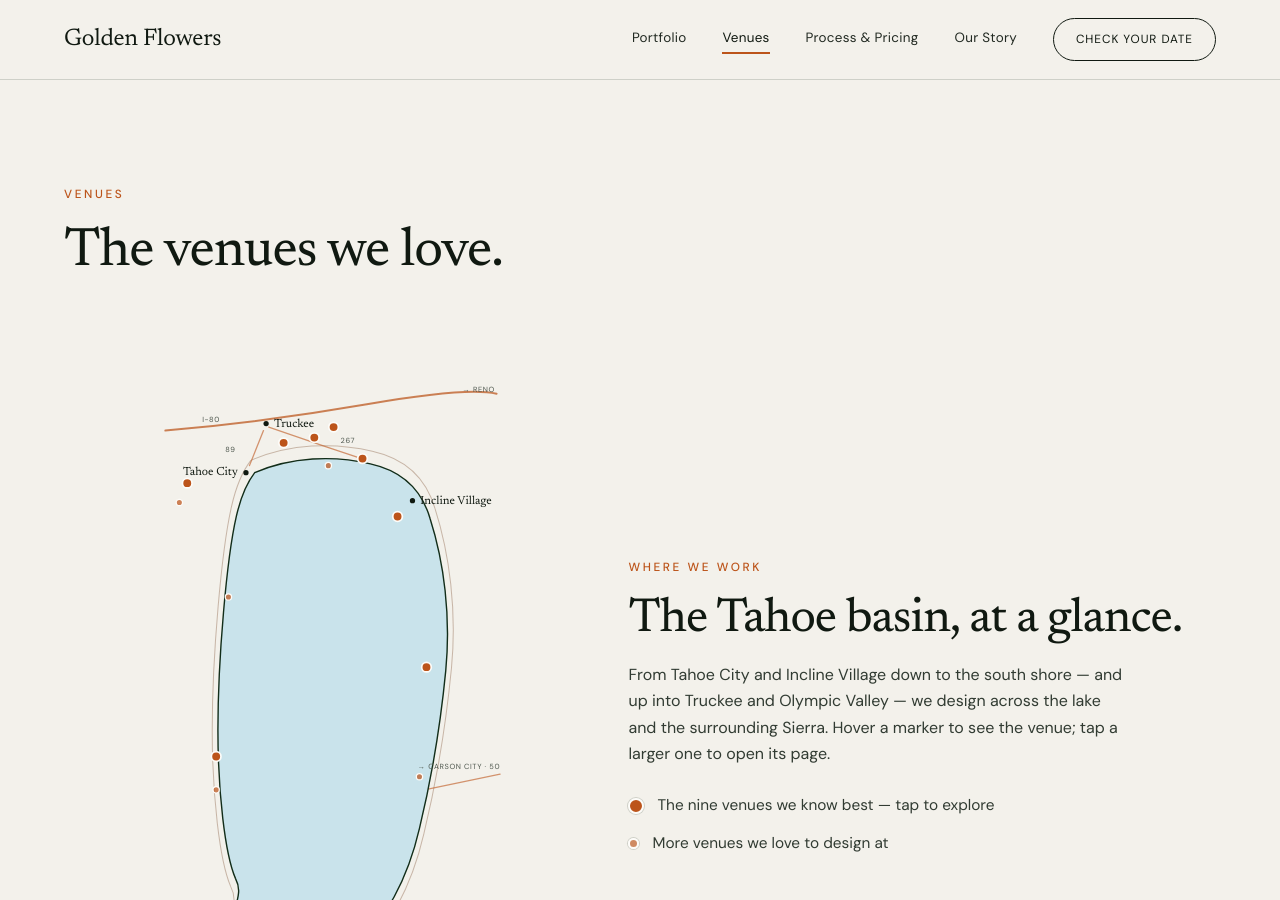
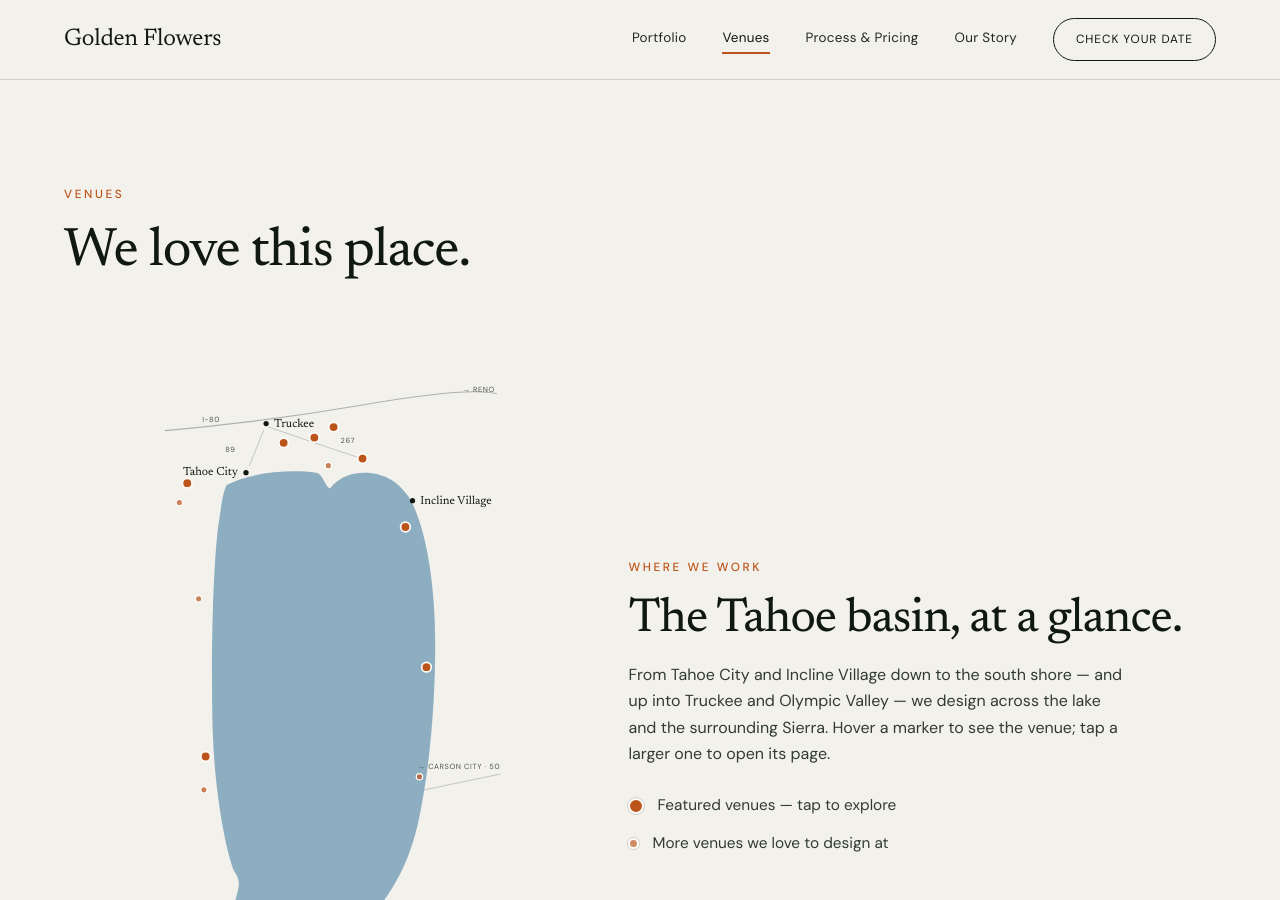
Before and after one commit to jshplhm/goldenflowers, a Jekyll site: the page built from venues/index.md, in a window 1280 px wide and 900 px high. Built offline with Jekyll 4.4.1, drawn with Linux system fonts in a browser that asks for light colours; some of the changed text lies outside the part shown.

Commit message:
Venues: real flat Tahoe outline + copy
- Redrew the lake to the actual Tahoe silhouette (notched top, Emerald Bay
  dimple, straighter sides); flat dusty-blue fill, no outline; dropped the
  perimeter ring and lightened highways for a simpler, modern look (per refs).
- Moved west/NE dots back onto the shoreline for the new shape.
- Copy: H1 "We love this place."; the nine are now "Featured venues".

Co-Authored-By: Claude Opus 4.8 <noreply@anthropic.com>

```diff
--- a/assets/css/redesign.css
+++ b/assets/css/redesign.css
@@ -473,10 +473,9 @@ body.menu-open .mobile-menu{transform:none;}
 .map-legend .lg-dot{width:16px;height:16px;border-radius:50%;background:var(--terra);border:2px solid var(--paper);box-shadow:0 0 0 1px var(--line);flex:none;}
 .map-legend .lg-dot.sm{width:11px;height:11px;background:oklch(57% .15 45/.65);}
 /* SVG map elements */
-.t-lake{fill:oklch(90% .03 218);stroke:var(--forest);stroke-width:1.6;stroke-linejoin:round;}
-.t-ring{fill:none;stroke:oklch(64% .05 55);stroke-width:1.1;opacity:.55;}
-.t-hwy{fill:none;stroke:var(--terra);stroke-width:1.5;stroke-linecap:round;opacity:.6;}
-.t-hwy.maj{stroke-width:2.2;opacity:.72;}
+.t-lake{fill:oklch(73% .045 236);stroke:none;}
+.t-hwy{fill:none;stroke:oklch(55% .02 250);stroke-width:1;stroke-linecap:round;opacity:.4;}
+.t-hwy.maj{stroke-width:1.3;opacity:.5;}
 .t-lab{font-family:var(--b);font-size:8.5px;fill:var(--mute);letter-spacing:.08em;text-transform:uppercase;}
 .t-city circle{fill:var(--ink);}
 .t-city text{font-family:var(--d);font-size:13.5px;fill:var(--ink);}
--- a/venues/index.md
+++ b/venues/index.md
@@ -10,7 +10,7 @@ canonical_url: https://goldenflorals.com/venues
 <!-- HEADER -->
 <section class="block venues-head" style="padding-top:clamp(120px,15vw,180px);padding-bottom:clamp(8px,2vw,20px);">
   <span class="lab">Venues</span>
-  <h1 class="h-lg">The venues we love.</h1>
+  <h1 class="h-lg">We love this place.</h1>
 </section>
 
 <!-- CUSTOM TAHOE MAP -->
@@ -18,11 +18,8 @@ canonical_url: https://goldenflorals.com/venues
   <div class="map-figure">
     <svg class="tahoe" viewBox="0 0 480 760" xmlns="http://www.w3.org/2000/svg" role="group" aria-label="Map of Lake Tahoe wedding venues">
       <defs>
-        <path id="tahoe-lake" d="M172 108 C214 90 262 88 304 98 C340 106 362 126 372 160 C388 210 396 272 390 334 C384 396 374 456 360 514 C348 566 324 616 284 654 C258 678 222 688 190 679 C167 672 156 649 150 618 C146 601 160 590 150 571 C138 543 130 472 130 402 C130 320 140 206 151 158 C156 136 162 121 172 108 Z"/>
+        <path id="tahoe-lake" d="M140 122 C168 108 210 104 242 108 C250 109 252 124 258 126 C264 118 276 108 296 108 C318 108 334 116 348 136 C366 166 378 230 378 302 C378 372 372 442 360 500 C350 552 326 598 284 636 C258 656 220 664 188 657 C168 653 156 632 150 608 C146 591 162 580 148 562 C137 531 126 467 124 402 C122 322 124 222 130 172 C134 146 135 132 140 122 Z"/>
       </defs>
-
-      <!-- perimeter ring road (just outside the shoreline) -->
-      <use href="#tahoe-lake" class="t-ring" transform="translate(260 388) scale(1.05) translate(-260 -388)"/>
 
       <!-- highways -->
       <path class="t-hwy maj" d="M70 60 Q185 50 300 30 T448 18"/>
@@ -57,13 +54,13 @@ canonical_url: https://goldenflorals.com/venues
       <a href="{{ site.baseurl }}/venues/schaffers-camp" class="t-pin" aria-label="Schaffer's Camp — view venue"><circle class="t-dot" cx="262" cy="56" r="5.5"/><text class="t-vlabel" x="271" y="54">Schaffer's Camp</text></a>
       <a href="{{ site.baseurl }}/venues/palisades-high-camp" class="t-pin" aria-label="Palisades High Camp — view venue"><circle class="t-dot" cx="95" cy="120" r="5.5"/><text class="t-vlabel" x="104" y="123">Palisades High Camp</text></a>
       <a href="{{ site.baseurl }}/venues/martis-camp" class="t-pin" aria-label="Martis Camp — view venue"><circle class="t-dot" cx="205" cy="74" r="5.5"/><text class="t-vlabel" x="214" y="78">Martis Camp</text></a>
-      <a href="{{ site.baseurl }}/venues/hyatt-regency-lake-tahoe" class="t-pin" aria-label="Hyatt Regency Lake Tahoe — view venue"><circle class="t-dot" cx="335" cy="158" r="5.5"/><text class="t-vlabel" x="326" y="161" text-anchor="end">Hyatt Regency</text></a>
-      <a href="{{ site.baseurl }}/venues/hellman-ehrman-mansion" class="t-pin" aria-label="Hellman-Ehrman Mansion — view venue"><circle class="t-dot" cx="128" cy="432" r="5.5"/><text class="t-vlabel" x="137" y="435">Hellman-Ehrman</text></a>
+      <a href="{{ site.baseurl }}/venues/hyatt-regency-lake-tahoe" class="t-pin" aria-label="Hyatt Regency Lake Tahoe — view venue"><circle class="t-dot" cx="344" cy="170" r="5.5"/><text class="t-vlabel" x="353" y="173">Hyatt Regency</text></a>
+      <a href="{{ site.baseurl }}/venues/hellman-ehrman-mansion" class="t-pin" aria-label="Hellman-Ehrman Mansion — view venue"><circle class="t-dot" cx="116" cy="432" r="5.5"/><text class="t-vlabel" x="107" y="435" text-anchor="end">Hellman-Ehrman</text></a>
       <a href="{{ site.baseurl }}/venues/north-tahoe-event-center" class="t-pin" aria-label="North Tahoe Event Center — view venue"><circle class="t-dot" cx="295" cy="92" r="5.5"/><text class="t-vlabel" x="304" y="90">North Tahoe Event Center</text></a>
 
       <!-- venues we love (small, name only) -->
-      <g class="t-pin" tabindex="0" role="img" aria-label="West Shore Cafe &amp; Inn"><circle class="t-dot sm" cx="128" cy="470" r="3.6"/><text class="t-vlabel" x="137" y="473">West Shore Cafe</text></g>
-      <g class="t-pin" tabindex="0" role="img" aria-label="Sunnyside"><circle class="t-dot sm" cx="142" cy="250" r="3.6"/><text class="t-vlabel" x="151" y="253">Sunnyside</text></g>
+      <g class="t-pin" tabindex="0" role="img" aria-label="West Shore Cafe &amp; Inn"><circle class="t-dot sm" cx="114" cy="470" r="3.6"/><text class="t-vlabel" x="105" y="473" text-anchor="end">West Shore Cafe</text></g>
+      <g class="t-pin" tabindex="0" role="img" aria-label="Sunnyside"><circle class="t-dot sm" cx="108" cy="252" r="3.6"/><text class="t-vlabel" x="99" y="255" text-anchor="end">Sunnyside</text></g>
       <g class="t-pin" tabindex="0" role="img" aria-label="Gar Woods Grill &amp; Pier"><circle class="t-dot sm" cx="256" cy="100" r="3.6"/><text class="t-vlabel" x="265" y="103">Gar Woods</text></g>
       <g class="t-pin" tabindex="0" role="img" aria-label="PlumpJack at Palisades"><circle class="t-dot sm" cx="86" cy="142" r="3.6"/><text class="t-vlabel" x="95" y="145">PlumpJack</text></g>
       <g class="t-pin" tabindex="0" role="img" aria-label="Tahoe Blue Estate"><circle class="t-dot sm" cx="360" cy="455" r="3.6"/><text class="t-vlabel" x="351" y="458" text-anchor="end">Tahoe Blue Estate</text></g>
@@ -76,7 +73,7 @@ canonical_url: https://goldenflorals.com/venues
     <h2>The Tahoe basin, at a glance.</h2>
     <p>From Tahoe City and Incline Village down to the south shore — and up into Truckee and Olympic Valley — we design across the lake and the surrounding Sierra. Hover a marker to see the venue; tap a larger one to open its page.</p>
     <ul class="map-legend">
-      <li><span class="lg-dot"></span> The nine venues we know best — tap to explore</li>
+      <li><span class="lg-dot"></span> Featured venues — tap to explore</li>
       <li><span class="lg-dot sm"></span> More venues we love to design at</li>
     </ul>
   </div>
@@ -84,9 +81,9 @@ canonical_url: https://goldenflorals.com/venues
 
 <hr class="hr-line">
 
-<!-- THE NINE (links — SEO + fallback) -->
+<!-- FEATURED VENUES (links — SEO + fallback) -->
 <section class="block">
-  <span class="lab">The nine we know best</span>
+  <span class="lab">Featured venues</span>
   <div class="venue-list">
     <a href="{{ site.baseurl }}/venues/edgewood-tahoe"><span class="vl-name">Edgewood Tahoe</span><span class="vl-region">South Shore</span></a>
     <a href="{{ site.baseurl }}/venues/ritz-carlton-lake-tahoe"><span class="vl-name">The Ritz-Carlton</span><span class="vl-region">Northstar</span></a>
```
